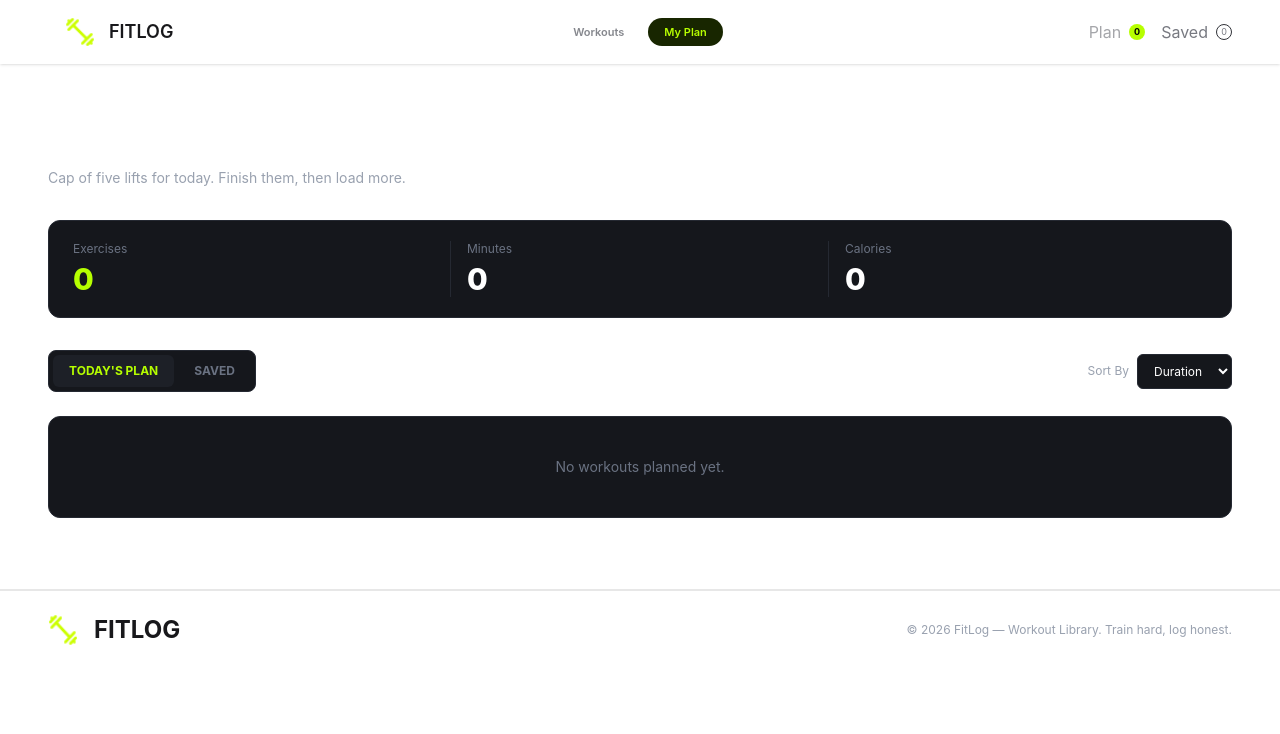
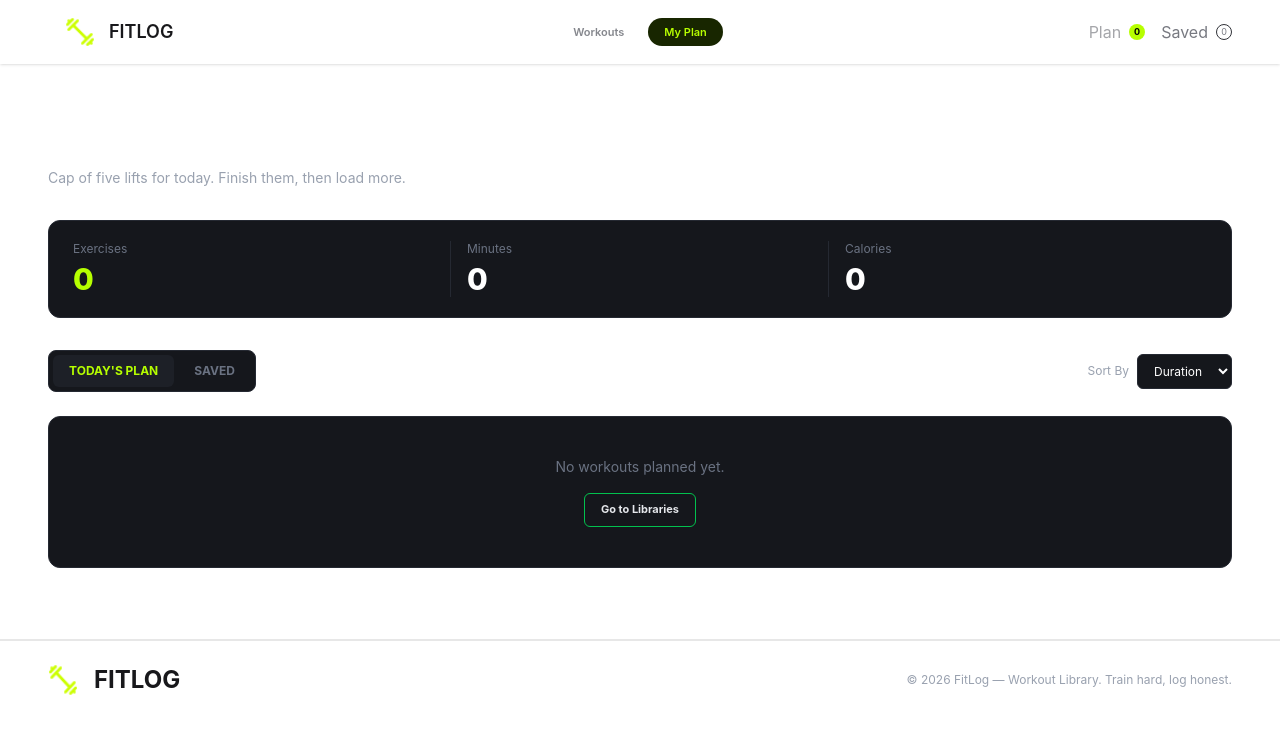
Before and after one commit to Fahad-oni/ph-assignment-06, a Next.js app: page /my-plans in a window 1280 px wide. Shown: the top 734 px of the page. Built offline with nearby package versions, Linux system fonts and the light colour scheme.

Commit message:
added Go to Libraries btn

```diff
--- a/src/app/my-plans/page.tsx
+++ b/src/app/my-plans/page.tsx
@@ -6,6 +6,7 @@ import StatsCard from '@/components/StatsCard';
 import PlanTabs from '@/components/PlanTabs';
 import SortDropdown from '@/components/SortDropdown';
 import WorkoutRow from '@/components/WorkoutRowCard';
+import Link from 'next/link';
 
 const MyPlanPage = () => {
   const { planned, setPlanned, saved, setSaved } = useContext(
@@ -75,11 +76,27 @@ const MyPlanPage = () => {
 
       <div className="mt-6 overflow-hidden rounded-xl border border-[#252932] bg-[#15171c]">
         {workouts.length === 0 ? (
-          <p className="px-6 py-10 text-center text-sm text-gray-500">
-            {activeTab === 'plan'
-              ? 'No workouts planned yet.'
-              : 'No saved workouts yet.'}
-          </p>
+          <div className="px-6 py-10 text-center text-sm text-gray-500">
+            {activeTab === 'plan' ? (
+              <div className="flex flex-col gap-4">
+                <p>No workouts planned yet.</p>
+                <Link href="/workouts">
+                  <button className="rounded-md border border-[#02c14e] px-4 py-2 text-[11px] font-bold text-gray-200 hover:bg-[#137f00]">
+                    Go to Libraries
+                  </button>
+                </Link>
+              </div>
+            ) : (
+              <div className="flex flex-col gap-4">
+                <p>No saved workouts yet.</p>
+                <Link href="/workouts">
+                  <button className="rounded-md border border-[#02c14e] px-4 py-2 text-[11px] font-bold text-gray-200 hover:bg-[#137f00]">
+                    Go to Libraries
+                  </button>
+                </Link>
+              </div>
+            )}
+          </div>
         ) : (
           workouts.map(workout => (
             <WorkoutRow
```
